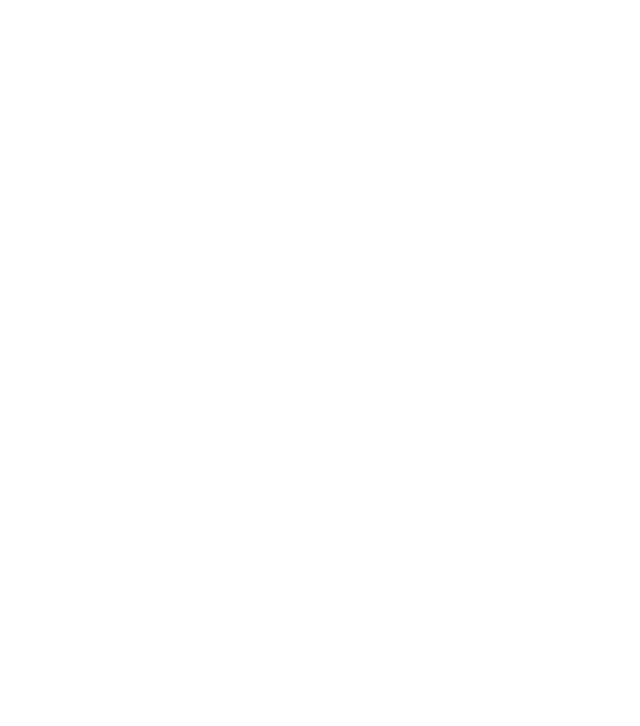
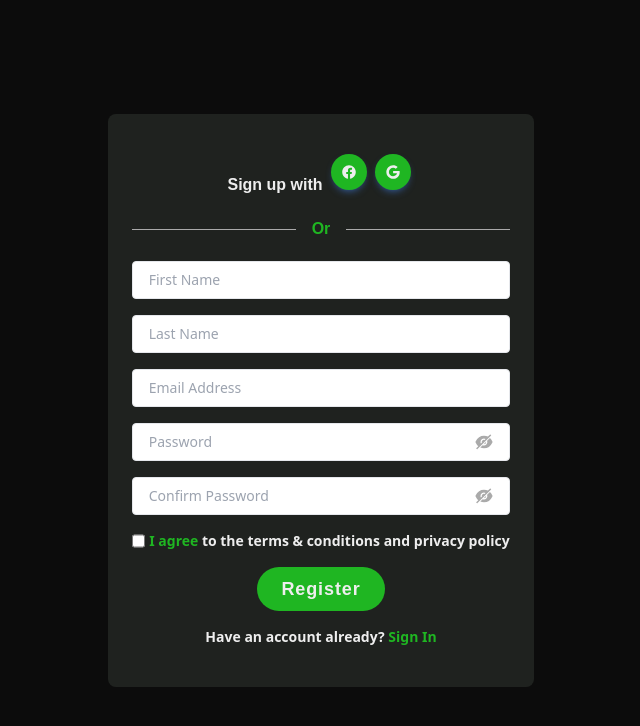
Before and after one commit to Ryan-W31/QBxR, a React (Create React App) app in the folder client/: page /register in a window 1280 px wide. Before the commit this address had no page. Shown: the top 726 px of the page, without its empty margins (319-959 px from the left). Built offline with nearby package versions, Linux system fonts and the light colour scheme.

Commit message:
Added Register Page

```diff
--- a/client/src/App.js
+++ b/client/src/App.js
@@ -2,6 +2,7 @@
 
 import LandingPage from "./pages/LandingPage";
 import LoginPage from "./pages/LoginPage";
+import RegisterPage from "./pages/RegisterPage";
 
 function App() {
   return (
@@ -9,6 +10,7 @@
       <Routes>
         <Route path="/" element={<LandingPage />} />
         <Route path="/login" element={<LoginPage />} />
+        <Route path="/register" element={<RegisterPage />} />
       </Routes>
     </Router>
   );
--- a/client/src/pages/LoginPage.jsx
+++ b/client/src/pages/LoginPage.jsx
@@ -13,7 +13,9 @@
     <section className="h-screen flex flex-col bg-dark-primary md:flex-row justify-center space-y-10 md:space-y-0 md:space-x-16 items-center my-2 mx-5 md:mx-0 md:my-0">
       <div className="md:w-1/3 max-w-lg bg-dark-secondary/80 py-10 px-6 rounded-lg">
         <div className="text-center">
-          <label className="mr-1 text-light-primary">Sign in with</label>
+          <label className="mr-1 font-Audiowide font-semibold text-light-primary">
+            Sign in with
+          </label>
           <button
             type="button"
             className="mx-1 h-9 w-9 rounded-full bg-green-primary hover:bg-green-secondary text-light-primary shadow-[0_4px_9px_-4px_#3b71ca]"
@@ -28,7 +30,7 @@
           </button>
         </div>
         <div className="my-5 flex items-center before:mt-0.5 before:flex-1 before:border-t before:border-light-secondary after:mt-0.5 after:flex-1 after:border-t after:border-light-secondary">
-          <p className="mx-4 mb-0 text-center font-semibold text-green-primary">
+          <p className="mx-4 mb-0 text-center font-Audiowide font-semibold text-green-primary">
             Or
           </p>
         </div>
@@ -72,7 +74,7 @@
         </div>
         <div className="text-center font-bold">
           <button
-            className="mt-4 bg-green-primary hover:bg-green-secondary px-6 py-2 text-light-primary rounded-full text-sm tracking-wider"
+            className="mt-4 font-Audiowide font-md bg-green-primary hover:bg-green-secondary px-6 py-2 text-light-primary rounded-full tracking-wider"
             type="submit"
           >
             Login
--- /dev/null
+++ b/client/src/pages/RegisterPage.jsx
@@ -0,0 +1,122 @@
+import React, { useState } from "react";
+import { FaGoogle, FaFacebook } from "react-icons/fa";
+import { AiFillEye, AiFillEyeInvisible } from "react-icons/ai";
+
+const RegisterPage = () => {
+  const [isPasswordVisible, setIsPasswordVisible] = useState(false);
+  const [isConfirmPasswordVisible, setIsConfirmPasswordVisible] =
+    useState(false);
+
+  function togglePasswordVisibility() {
+    setIsPasswordVisible((prevState) => !prevState);
+  }
+  function toggleConfirmPasswordVisibility() {
+    setIsConfirmPasswordVisible((prevState) => !prevState);
+  }
+
+  return (
+    <section className="h-screen flex flex-col bg-dark-primary md:flex-row justify-center space-y-10 md:space-y-0 md:space-x-16 items-center my-2 mx-5 md:mx-0 md:my-0">
+      <div className="md:w-1/3 max-w-lg bg-dark-secondary/80 py-10 px-6 rounded-lg">
+        <div className="text-center">
+          <label className="mr-1 font-Audiowide font-semibold text-light-primary ">
+            Sign up with
+          </label>
+          <button
+            type="button"
+            className="mx-1 h-9 w-9 rounded-full bg-green-primary hover:bg-green-secondary text-light-primary shadow-[0_4px_9px_-4px_#3b71ca]"
+          >
+            <FaFacebook className="mx-auto h-3.5 w-3.5 " />
+          </button>
+          <button
+            type="button"
+            className="inlne-block mx-1 h-9 w-9 rounded-full bg-green-primary hover:bg-green-secondary uppercase leading-normal text-light-primary shadow-[0_4px_9px_-4px_#3b71ca]"
+          >
+            <FaGoogle className="mx-auto h-3.5 w-3.5 " />
+          </button>
+        </div>
+        <div className="my-5 flex items-center before:mt-0.5 before:flex-1 before:border-t before:border-light-secondary after:mt-0.5 after:flex-1 after:border-t after:border-light-secondary">
+          <p className="mx-4 mb-0 text-center font-Audiowide font-semibold text-green-primary">
+            Or
+          </p>
+        </div>
+        <input
+          className="text-sm w-full px-4 py-2 border outline-none focus:ring-green-primary focus:border-green-primary focus:ring-1 rounded"
+          type="text"
+          placeholder="First Name"
+        />
+        <input
+          className="text-sm w-full px-4 py-2 border outline-none focus:ring-green-primary focus:border-green-primary focus:ring-1 rounded mt-4"
+          type="text"
+          placeholder="Last Name"
+        />
+        <input
+          className="text-sm w-full px-4 py-2 border outline-none focus:ring-green-primary focus:border-green-primary focus:ring-1 rounded mt-4"
+          type="text"
+          placeholder="Email Address"
+        />
+        <div className="relative container mt-4">
+          <input
+            type={isPasswordVisible ? "text" : "password"}
+            placeholder="Password"
+            className="w-full px-4 py-2 text-sm border rounded outline-none focus:ring-green-primary focus:border-green-primary focus:ring-1"
+          />
+          <button
+            className="absolute outline-none inset-y-0 right-0 flex items-center px-4 text-green-primary"
+            onClick={togglePasswordVisibility}
+          >
+            {isPasswordVisible ? (
+              <AiFillEye className="w-5 h-5 text-light-secondary" />
+            ) : (
+              <AiFillEyeInvisible className="w-5 h-5 text-light-secondary" />
+            )}
+          </button>
+        </div>
+        <div className="relative container mt-4">
+          <input
+            type={isConfirmPasswordVisible ? "text" : "password"}
+            placeholder="Confirm Password"
+            className="w-full px-4 py-2 text-sm border rounded outline-none focus:ring-green-primary focus:border-green-primary focus:ring-1"
+          />
+          <button
+            className="absolute outline-none inset-y-0 right-0 flex items-center px-4 text-green-primary"
+            onClick={toggleConfirmPasswordVisibility}
+          >
+            {isConfirmPasswordVisible ? (
+              <AiFillEye className="w-5 h-5 text-light-secondary" />
+            ) : (
+              <AiFillEyeInvisible className="w-5 h-5 text-light-secondary" />
+            )}
+          </button>
+        </div>
+        <div className="mt-4 flex justify-center font-semibold text-sm">
+          <label className="flex text-light-primary cursor-pointer">
+            <input className="mr-1" type="checkbox" />
+            <span>
+              <span className="font-bold text-green-primary">I agree </span>to
+              the terms & conditions and privacy policy
+            </span>
+          </label>
+        </div>
+        <div className="text-center">
+          <button
+            className="mt-4 text-lg  font-semibold font-Audiowide bg-green-primary hover:bg-green-secondary px-6 py-2 text-light-primary rounded-full tracking-wider"
+            type="submit"
+          >
+            Register
+          </button>
+        </div>
+        <div className="mt-4 font-semibold text-sm text-light-primary text-center">
+          Have an account already?{" "}
+          <a
+            className="text-green-primary hover:text-green-secondary hover:underline hover:underline-offset-4"
+            href="/login"
+          >
+            Sign In
+          </a>
+        </div>
+      </div>
+    </section>
+  );
+};
+
+export default RegisterPage;
```
